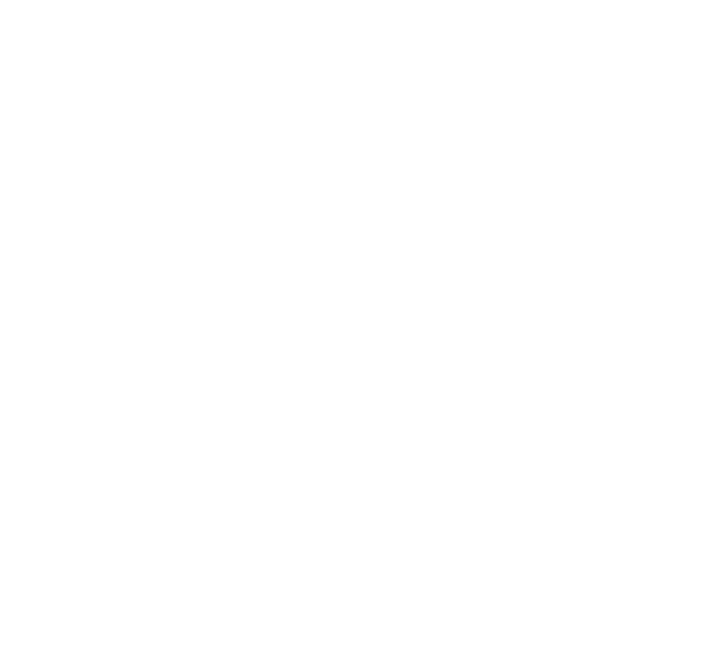
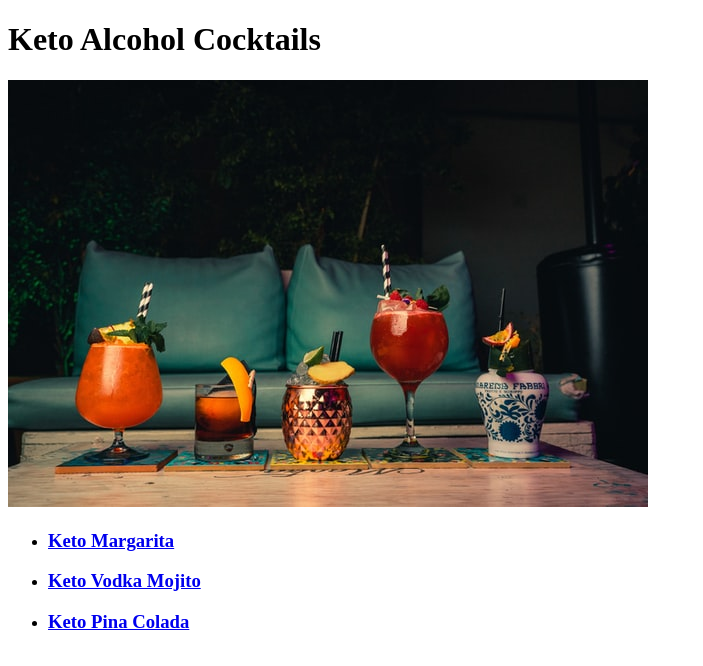
Before and after one commit to motyaa/odin-recipes, a plain HTML site: page index.html in a window 1280 px wide. Shown: the whole page, without its empty margins (0-703 px from the left). Drawn offline with Linux system fonts and the light colour scheme.

Commit message:
Add required images and complete index.html

```diff
--- a/index.html
+++ b/index.html
@@ -5,6 +5,12 @@
         <title></title>
     </head>
     <body>
-
+        <h1>Keto Alcohol Cocktails</h1>
+        <img src="images/ketoindex.jpeg">
+        <ul>
+            <li><a href="recipes/keto_margarita.html"><h3>Keto Margarita</h3></a></li>
+            <li><a href="recipes/keto_vodka_mojito.html"><h3>Keto Vodka Mojito</h3></a></li>
+            <li><a href="recipes/keto_pina_colada.html"><h3>Keto Pina Colada</h3></a></li>
+        </ul>
     </body>
 </html>
```
Also changed, not shown: images/ketoindex.jpeg (added), images/mojito.jpg (added), images/pinacolada.jpg (added).
